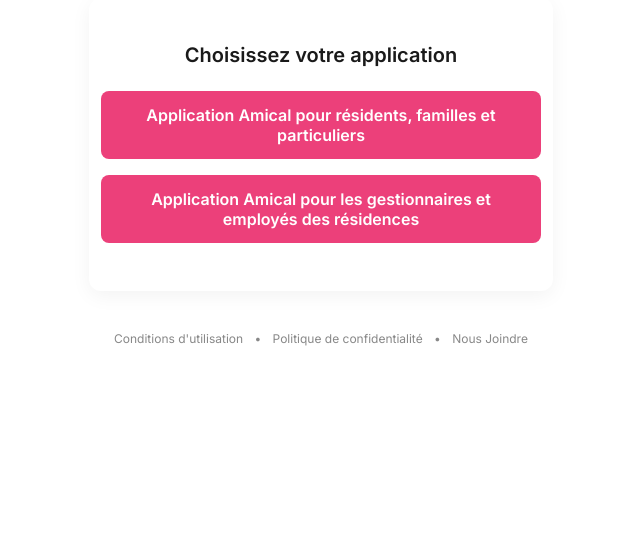
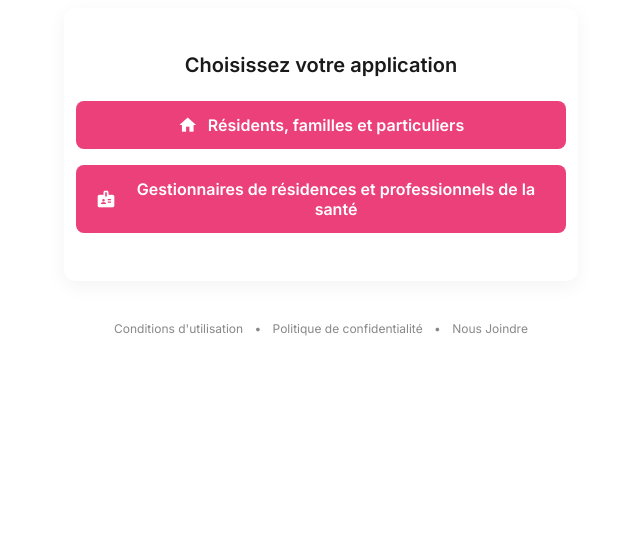
Before and after one commit to amicalai/app, a plain HTML site: page index.html in a window 1280 px wide. Shown: the part 257-800 px from the top of the page, without its empty margins (319-959 px from the left). Drawn offline with Linux system fonts and the light colour scheme.

Commit message:
Update index.html

```diff
--- a/index.html
+++ b/index.html
@@ -1,10 +1,11 @@
 <!DOCTYPE html>
 <html lang="fr">
 <head>
-  <meta charset="UTF-8">
-  <meta name="viewport" content="width=device-width, initial-scale=1">
+  <meta charset="UTF-8" />
+  <meta name="viewport" content="width=device-width, initial-scale=1" />
   <title>Amical App</title>
-  <link href="https://fonts.googleapis.com/css2?family=Inter:wght@400;600&display=swap" rel="stylesheet">
+  <link href="https://fonts.googleapis.com/css2?family=Inter:wght@400;600&display=swap" rel="stylesheet" />
+  <link href="https://fonts.googleapis.com/icon?family=Material+Icons" rel="stylesheet">
   <style>
     body {
       margin: 0;
@@ -34,7 +35,7 @@
       box-shadow: 0 5px 20px rgba(0, 0, 0, 0.05);
       background: #fff;
       width: 100%;
-      max-width: 400px;
+      max-width: 450px;
       text-align: center;
     }
 
@@ -45,7 +46,10 @@
     }
 
     .button {
-      display: block;
+      display: flex;
+      align-items: center;
+      justify-content: center;
+      gap: 10px;
       width: 100%;
       background-color: #ec407a;
       color: #fff;
@@ -62,6 +66,10 @@
 
     .button:hover {
       background-color: #d6366b;
+    }
+
+    .material-icons {
+      font-size: 20px;
     }
 
     .footer {
@@ -83,10 +91,12 @@
   <div class="container">
     <h1>Choisissez votre application</h1>
     <a class="button" href="https://resident-app.amical-ai.com">
-      Application Amical pour résidents, familles et particuliers
+      <span class="material-icons">home</span>
+      Résidents, familles et particuliers
     </a>
     <a class="button" href="https://residence.amical-ai.com">
-      Application Amical pour les gestionnaires et employés des résidences
+      <span class="material-icons">badge</span>
+      Gestionnaires de résidences et professionnels de la santé
     </a>
   </div>
 
```
